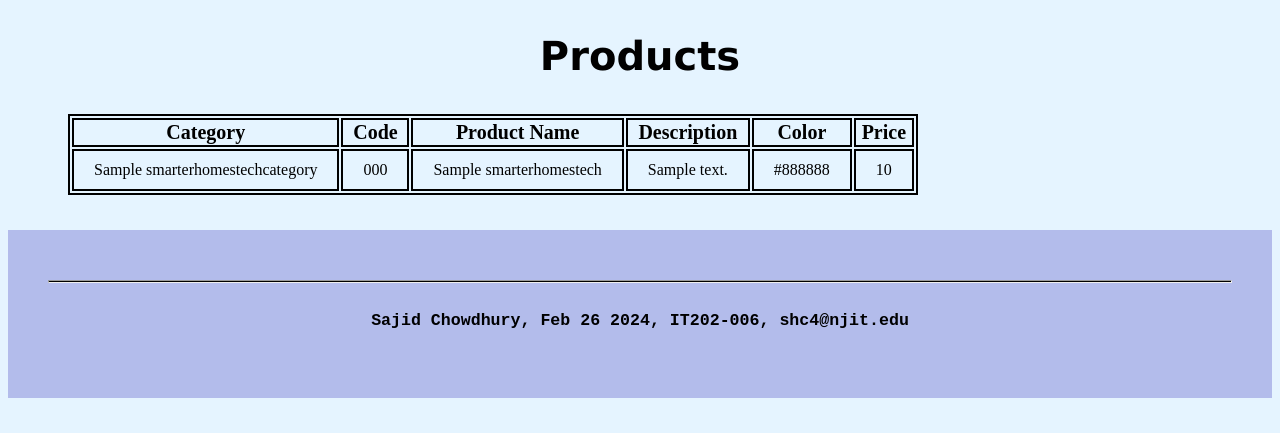
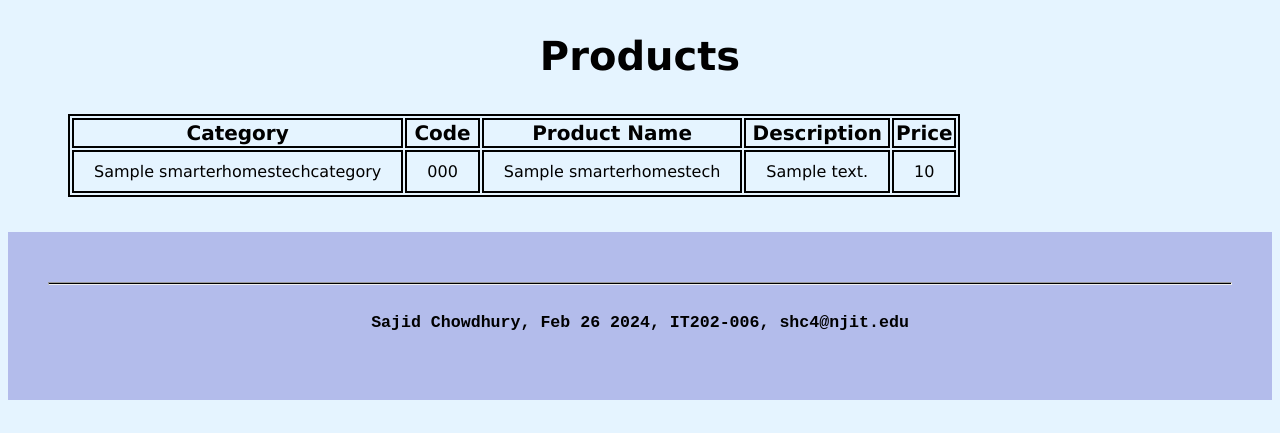
Before and after one commit to sajidchowdhury1/IT202-shc4-Project, a PHP site: page /product.php in a window 1280 px wide. Shown: the part 210-643 px from the top of the page. Run offline with PHP 8.4, Linux system fonts and the light colour scheme; tables that the repository leaves empty or names only in its code hold one stand-in row (values such as "Sample post").

Commit message:
Made some changes to the files

```diff
--- a/product.php
+++ b/product.php
@@ -38,7 +38,6 @@
                     <th>Code</th>
                     <th>Product Name</th>
                     <th>Description</th>
-                    <th>Color</th>
                     <th>Price</th>
                 </tr>
                 <?php foreach($products as $product) : ?>
@@ -55,7 +54,6 @@
                     <td><?php echo $product['SmarterHomesTechCode'];?></td>
                     <td><?php echo $product['SmarterHomesTechName'];?></td>
                     <td><?php echo $product['description'];?></td>
-                    <td><?php echo $product['SmarterHomesTechColor'];?></td>
                     <td><?php echo $product['price'];?></td>
                 </tr>
                 <?php endforeach; ?>
--- a/smart_home.css
+++ b/smart_home.css
@@ -240,12 +240,14 @@ main.product table {
 table th {
     font-size: 20px;
     border: 2px solid black;
+    font-family: Verdana, Geneva, Tahoma, sans-serif;
 }
 
 table td {
     text-align: center;
     padding: 10px 20px;
     border: 2px solid black;
+    font-family: Verdana, Geneva, Tahoma, sans-serif;
 }
 
 /* error page */
```
